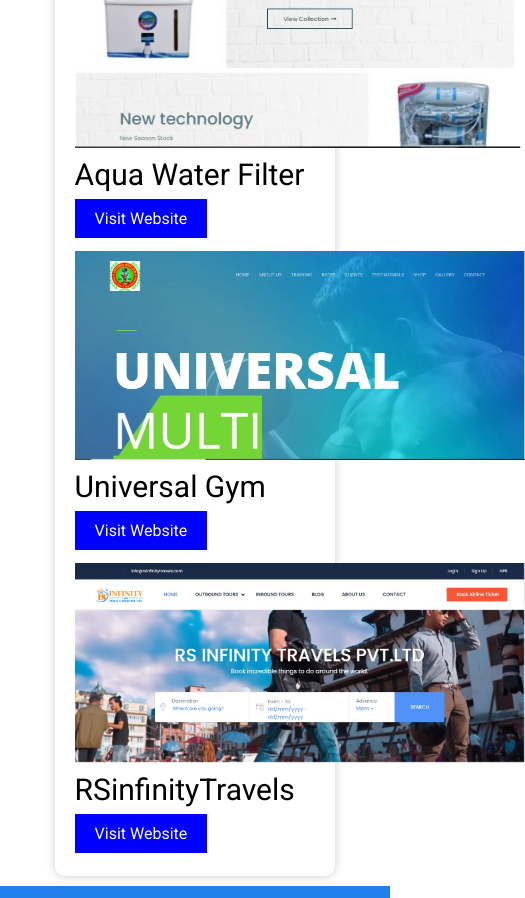
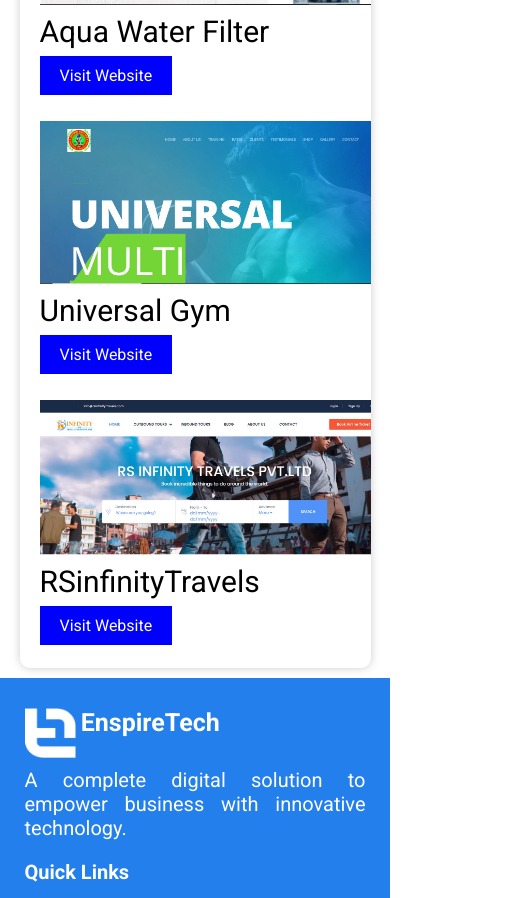
Before and after one commit to The-EnspireTech/Enspire_Official, a Next.js app: page /portfolio in a window 390 px wide. Shown: the part 1080-1978 px from the top of the page, 525 px wide, since content can reach past the window. Built offline with nearby package versions, Linux system fonts and the light colour scheme.

Commit message:
mobile issue fixed somehow

```diff
--- a/Components/Navbar.jsx
+++ b/Components/Navbar.jsx
@@ -28,7 +28,7 @@
           <li onClick={() => setopen(false)}>
             <Link href="/portfolio">Portfolio</Link>
           </li>
-          <li>
+          <li onClick={() => setopen(false)}>
             <Link href="/contact" className="item">
               Contact
             </Link>
--- a/pages/portfolio.jsx
+++ b/pages/portfolio.jsx
@@ -46,7 +46,7 @@
   return (
     <div className="sitecontainer">
       <div className="site-image">
-        <img src={`/images/${images}`} alt="" />
+        <img src={`/images/${images}`} alt="" id="images" />
       </div>
       <h4>{name}</h4>
       <a href={site} className="visit-btn" target="_blank">
--- a/styles/Footer.scss
+++ b/styles/Footer.scss
@@ -49,3 +49,9 @@
     flex-basis: 50%;
   }
 }
+@media (max-width: 490px) {
+  .footer-items {
+    flex-basis: 100%;
+    padding: 1rem 0;
+  }
+}
--- a/styles/Portfolio.scss
+++ b/styles/Portfolio.scss
@@ -1,13 +1,16 @@
 .port-images {
   height: 50vh;
   img {
-    width: 100%;
+    max-width: 100%;
     height: 100%;
     object-fit: cover;
   }
 }
 .site-image {
-  width: 45rem;
+  max-width: 45rem;
+  img {
+    max-width: 100%;
+  }
 }
 .visit-btn {
   font-size: 1.6rem;
@@ -17,11 +20,14 @@
   padding: 1rem 2rem;
 }
 .portfolio-containers {
+  overflow: hidden;
   width: 80%;
   margin: 1rem auto;
   padding: 1rem 2rem;
   box-shadow: 0px 0px 1rem 0px rgba(0, 0, 0, 0.2);
   border-radius: 1rem;
+  display: grid;
+  grid-template-columns: repeat(auto-fit, minmax(35rem, 1fr));
 }
 .sitecontainer {
   margin: 1.3rem 0;
@@ -32,10 +38,14 @@
 .margin-toper {
   margin: 1rem auto;
 }
-@media (min-width: 768px) {
+@media (max-width: 668px) {
   .portfolio-containers {
-    display: flex;
-    justify-content: space-between;
-    flex-wrap: wrap;
+    width: 95%;
   }
 }
+@media (max-width: 400px) {
+  .portfolio-containers {
+    width: 100%;
+    margin: 0;
+  }
+}
--- a/styles/Testomonial.scss
+++ b/styles/Testomonial.scss
@@ -2,6 +2,9 @@
   h3 {
     font-size: 3rem;
   }
+}
+.Testomonial-container {
+  margin-top: 2rem;
 }
 .client-wrapper {
   color: #fff;
@@ -13,7 +16,8 @@
 }
 .client-section {
   background: #167fff;
-  padding: 1em 2rem;
+  padding: 3em 2rem;
+  margin-bottom: 1rem;
   display: flex;
   justify-content: center;
   align-items: center;
--- a/styles/nav.scss
+++ b/styles/nav.scss
@@ -1,6 +1,6 @@
 $primary-pup: #348bf3;
 .nav-wrap {
-  position: static;
+  position: sticky;
   background: #fff;
   top: 0;
   padding: 1rem 0;
@@ -65,7 +65,7 @@
     justify-content: space-around;
     align-items: center;
     opacity: 0;
-    top: 8%;
+    top: 90%;
     left: 0%;
     width: 0%;
     height: 92vh;
@@ -81,7 +81,4 @@
   .lines {
     display: flex;
   }
-  .nav-wrap {
-    position: static;
-  }
 }
```
Also changed, not shown: _static/404.html (+1 -1 lines), _static/contact.html (+1 -1 lines), _static/index.html (+1 -1 lines), _static/portfolio.html (+1 -1 lines), pages/index.js (+0 -84 lines), 4 other files (tests, documents, lock files or other folders).
